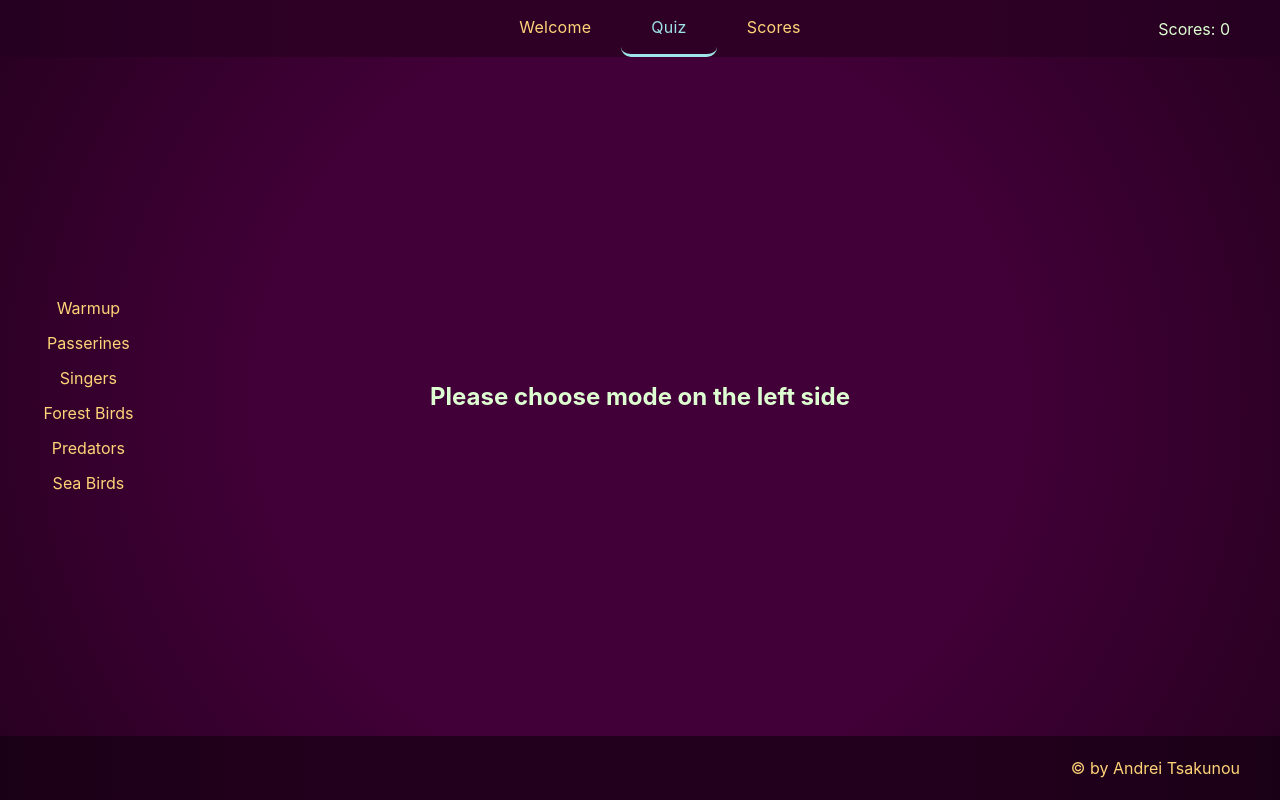
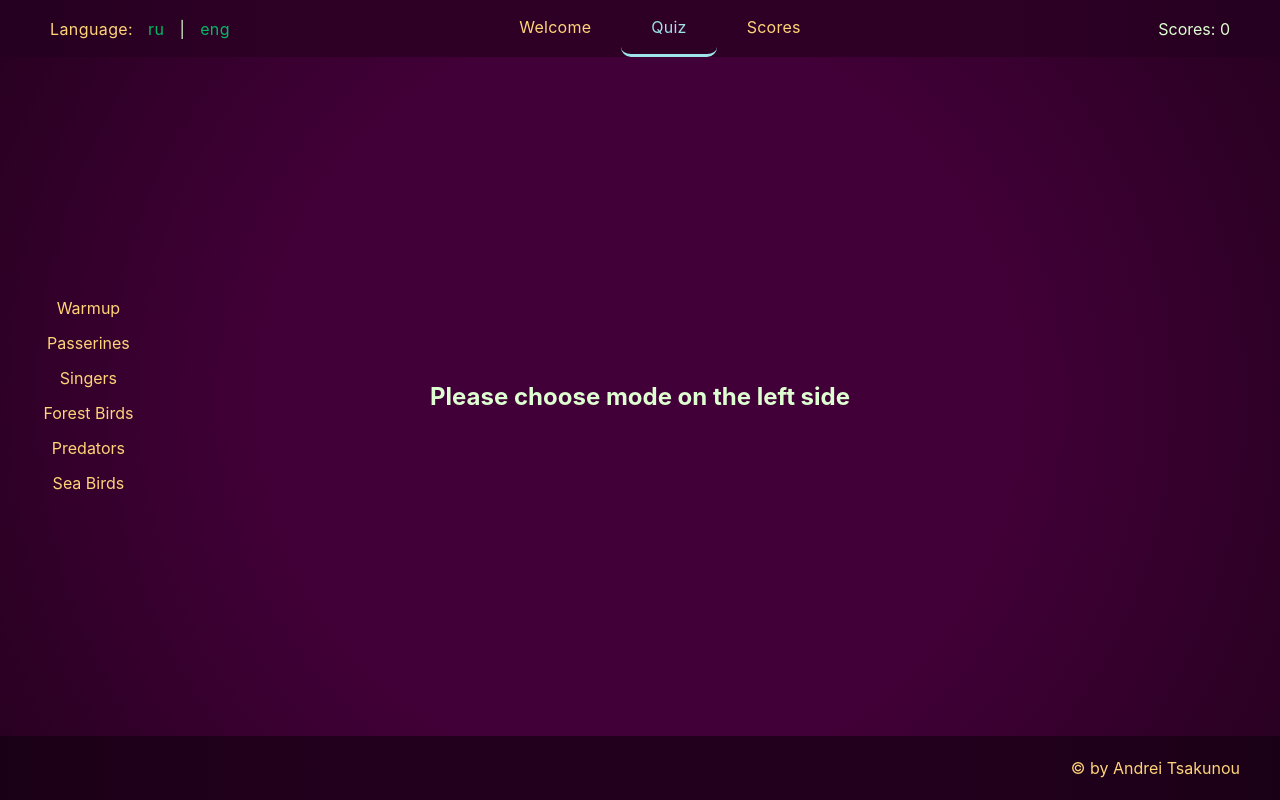
Before and after one commit to ts-andrey/23-react-projects, a React (Vite) app in the folder songbird/: page /quiz in a window 1280 px wide. Built offline with nearby package versions, Linux system fonts and the light colour scheme.

Commit message:
feat: start working on language changing logic

```diff
--- a/songbird/src/components/header/Header.jsx
+++ b/songbird/src/components/header/Header.jsx
@@ -5,13 +5,24 @@ import classes from './Header.module.css';
 import { useStore } from '../../hook-store/store';
 
 export default function Header() {
-  const globalState = useStore()[0];
+  const [globalState, dispatchAction] = useStore();
   const { scores } = globalState;
 
   const activeClassHandler = ({ isActive }) => isActive ? classes.active : undefined;
 
+  function changeLangHandler(event) {
+    const language = event.target.innerText;
+    dispatchAction('UPDATE_APP_LANG', language);
+  }
+
   return (
     <header className={classes.header}>
+      <div className={classes['lang__wrapper']}>
+        <span className={classes['lang__descr']}>Language:</span>
+        <span className={classes['lang']} onClick={changeLangHandler}>ru</span>
+        <span className={classes['lang__margin']}>|</span>
+        <span className={classes['lang']} onClick={changeLangHandler}>eng</span>
+      </div>
       <nav className={classes.nav}>
         <ul className={classes['nav__list']}>
           <li>
--- a/songbird/src/components/header/Header.module.css
+++ b/songbird/src/components/header/Header.module.css
@@ -8,6 +8,36 @@ a {
   width: 100vw;
   background-image: radial-gradient(circle, #2e0026 50%, #250020 100%);
 }
+
+.lang__wrapper {
+  position: absolute;
+  top: 50%;
+  left: 50px;
+
+  transform: translateY(-50%);
+
+  letter-spacing: .4px;
+}
+
+.lang__descr {
+  color: #ffd478;
+  margin-right: 5px;
+}
+
+.lang__margin {
+  margin: 0 5px;
+}
+
+.lang {
+  padding: 5px 10px;
+  color: #04b964;
+}
+
+.lang:hover {
+  color: #9ee4e9;
+  cursor: pointer;
+}
+
 
 .nav {
   padding: 0px 40px;
--- a/songbird/src/components/quiz/Quiz.jsx
+++ b/songbird/src/components/quiz/Quiz.jsx
@@ -15,6 +15,7 @@ export default function Quiz() {
   const { isPlaying, questionNumber, isScoresGuarded } = globalState;
 
   useEffect(() => {
+
     const dataOrder = BIRDS_TYPES[location];
     Number.isInteger(dataOrder) ? dispatchAction('GAME_START') : dispatchAction('RESET_GAME');
 
--- a/songbird/src/hook-store/data-store.jsx
+++ b/songbird/src/hook-store/data-store.jsx
@@ -1,18 +1,32 @@
-import { birdsDataEn as BirdsData } from '../data/birdsData.en';
+import { birdsDataEn } from '../data/birdsData.en';
+import { birdsDataRu } from '../data/birdsData.ru';
 import { initStore } from './store';
 
 import { BIRDS_TYPES } from '../util/constants';
 
-const BIRDS_NAMES = BirdsData.map(el => el.map(el => el.name)).flat();
+const birdsLangData = {
+  eng: birdsDataEn,
+  ru: birdsDataRu,
+}
+
+const BIRDS_NAMES = birdsDataEn.map(el => el.map(el => el.name)).flat();
 
 export const configureDataStore = () => {
   const actions = {
     UPDATE_DATA: (state, birdsRoute) => {
-      const data = BirdsData[BIRDS_TYPES[birdsRoute]] || [];
+      const data = state.allBirdsData[BIRDS_TYPES[birdsRoute]] || [];
       return ({ birdsData: data, currentBird: data[state.questionNumber] })
     },
     UPDATE_CURRENT_BIRD: (state) => ({ currentBird: state.birdsData[state.questionNumber] }),
+    UPDATE_BIRDS_NAMES: (state) => ({ allBirdsNames: state.birdsData.map(el => el.map(el => el.name)).flat() }),
+    UPDATE_APP_LANG: (state, lang) => ({ appLanguage: lang, allBirdsData: birdsLangData[lang] }),
   }
 
-  initStore(actions, { birdsData: undefined, currentBird: undefined, allBirdsNames: BIRDS_NAMES });
+  initStore(actions, {
+    birdsData: undefined,
+    currentBird: undefined,
+    allBirdsNames: BIRDS_NAMES,
+    allBirdsData: birdsDataEn,
+    appLanguage: 'en',
+  });
 }
```
